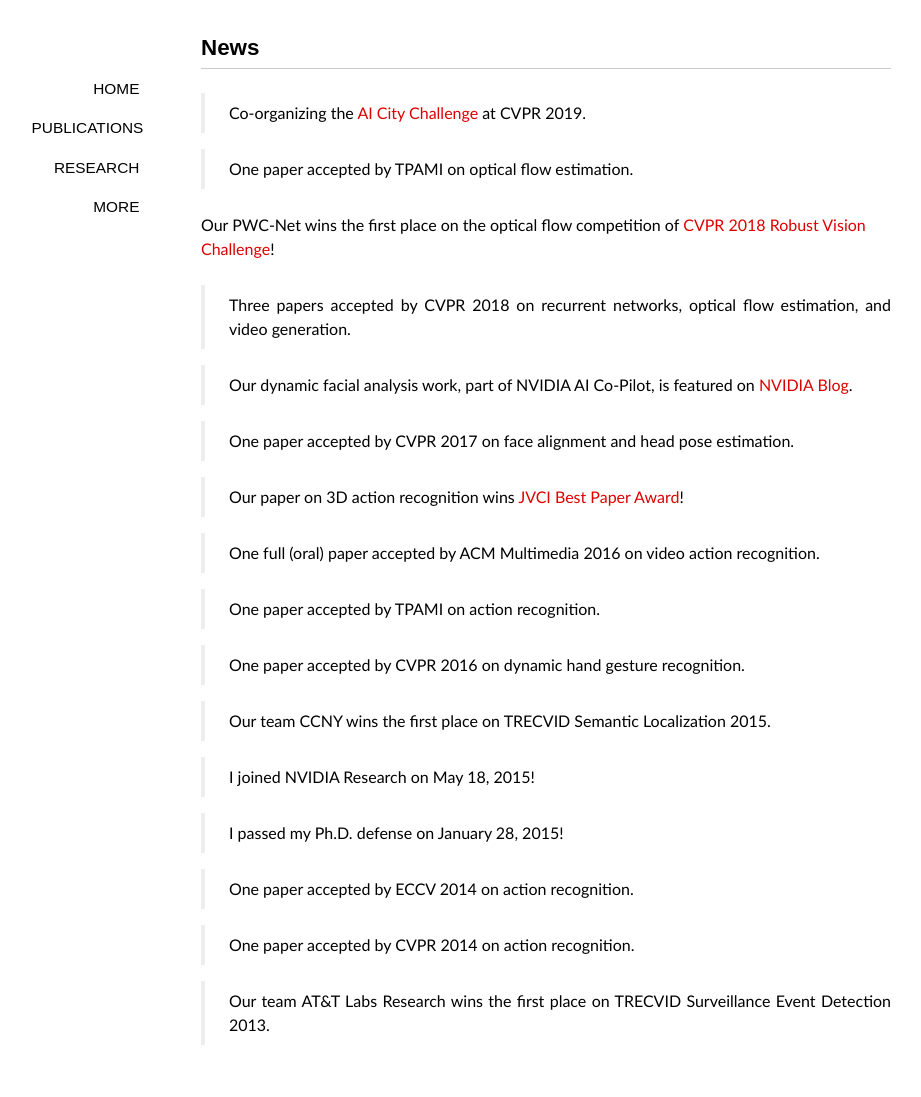
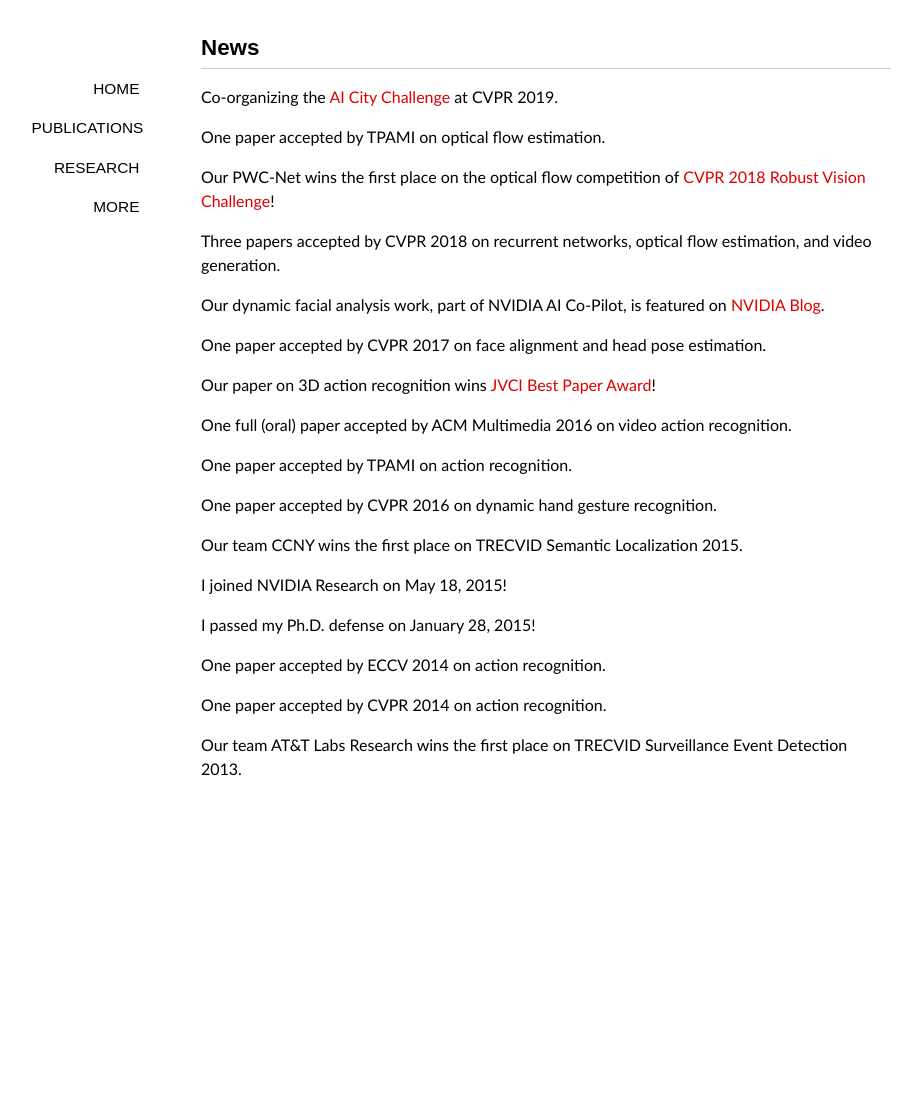
Before and after one commit to xiaodongyang/xiaodongyang.github.io, a Jekyll site: the page built from news.md, in a window 1280 px wide. Shown: the whole page, without its empty margins (94-1015 px from the left). Built offline with Jekyll 4.4.1, drawn with Linux system fonts in a browser that asks for light colours; some web fonts are replaced; after the commit the page ends 900 px from its top, so only the background shows below that.

Commit message:
Update news.md

```diff
--- a/news.md
+++ b/news.md
@@ -4,34 +4,34 @@ title: News
 comments: no
 ---
 
-> Co-organizing the [AI City Challenge](https://www.aicitychallenge.org) at CVPR 2019.
+Co-organizing the [AI City Challenge](https://www.aicitychallenge.org) at CVPR 2019.
 
-> One paper accepted by TPAMI on optical flow estimation.
+One paper accepted by TPAMI on optical flow estimation.
 
 Our PWC-Net wins the first place on the optical flow competition of [CVPR 2018 Robust Vision Challenge](http://www.robustvision.net/leaderboard.php?benchmark=flow)!
 
-> Three papers accepted by CVPR 2018 on recurrent networks, optical flow estimation, and video generation.
+Three papers accepted by CVPR 2018 on recurrent networks, optical flow estimation, and video generation.
 
-> Our dynamic facial analysis work, part of NVIDIA AI Co-Pilot, is featured on [NVIDIA Blog](https://devblogs.nvidia.com/parallelforall/ai-co-pilot-rnn-dynamic-facial-analysis/).
+Our dynamic facial analysis work, part of NVIDIA AI Co-Pilot, is featured on [NVIDIA Blog](https://devblogs.nvidia.com/parallelforall/ai-co-pilot-rnn-dynamic-facial-analysis/).
 
-> One paper accepted by CVPR 2017 on face alignment and head pose estimation.
+One paper accepted by CVPR 2017 on face alignment and head pose estimation.
 
-> Our paper on 3D action recognition wins [JVCI Best Paper Award](/publications/papers/jvci-best-paper-award.pdf)!
+Our paper on 3D action recognition wins [JVCI Best Paper Award](/publications/papers/jvci-best-paper-award.pdf)!
 
-> One full (oral) paper accepted by ACM Multimedia 2016 on video action recognition.
+One full (oral) paper accepted by ACM Multimedia 2016 on video action recognition.
 
-> One paper accepted by TPAMI on action recognition.
+One paper accepted by TPAMI on action recognition.
 
-> One paper accepted by CVPR 2016 on dynamic hand gesture recognition.
+One paper accepted by CVPR 2016 on dynamic hand gesture recognition.
 
-> Our team CCNY wins the first place on TRECVID Semantic Localization 2015.
+Our team CCNY wins the first place on TRECVID Semantic Localization 2015.
 
-> I joined NVIDIA Research on May 18, 2015!
+I joined NVIDIA Research on May 18, 2015!
 
-> I passed my Ph.D. defense on January 28, 2015!
+I passed my Ph.D. defense on January 28, 2015!
 
-> One paper accepted by ECCV 2014 on action recognition.
+One paper accepted by ECCV 2014 on action recognition.
 
-> One paper accepted by CVPR 2014 on action recognition.
+One paper accepted by CVPR 2014 on action recognition.
 
-> Our team AT&T Labs Research wins the first place on TRECVID Surveillance Event Detection 2013.
+Our team AT&T Labs Research wins the first place on TRECVID Surveillance Event Detection 2013.
```
